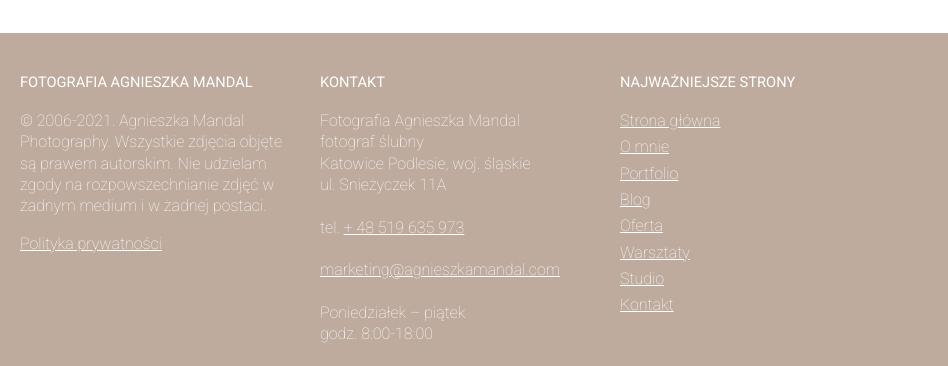
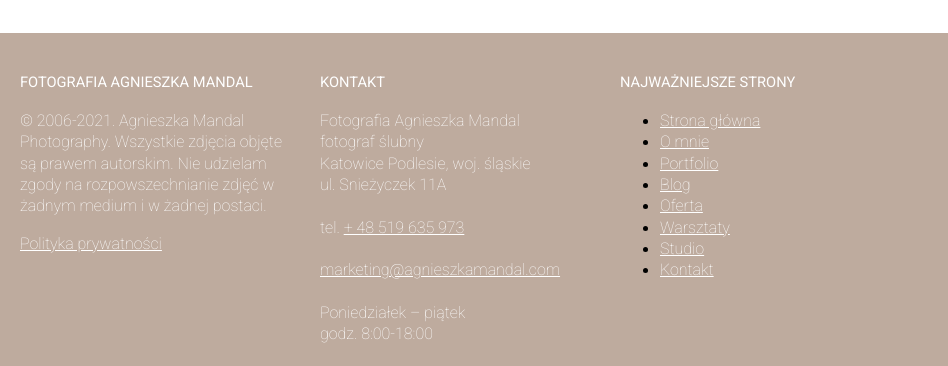
Before and after one commit to wojciechkibitlewski/fotografia-layout, a plain HTML site: page index.html in a window 1280 px wide. Shown: the part 2658-3024 px from the top of the page, 332-1280 px from the left. Drawn offline with Linux system fonts and the light colour scheme.

Commit message:
walidacja pliku

```diff
--- a/index.html
+++ b/index.html
@@ -1,5 +1,5 @@
 <!DOCTYPE html>
-<html lang="en">
+<html lang="pl">
 <head>
     <meta charset="UTF-8">
     <meta http-equiv="X-UA-Compatible" content="IE=edge">
@@ -168,7 +168,7 @@
                     © 2006-2021. Agnieszka Mandal Photography. Wszystkie zdjęcia objęte są prawem autorskim. Nie udzielam zgody na rozpowszechnianie zdjęć w żadnym medium i w żadnej postaci.
                     </p>
                     <a href="#" title="Polityka prywatności">Polityka prywatności</a>
-                    </p>
+
                 </div>
                 <div class="card">
                     <h4>Kontakt</h4>
@@ -185,21 +185,20 @@
                         Poniedziałek – piątek<br>
                         godz. 8:00-18:00
                     </address>
-                    </p>
+
                 </div>
                 <div class="card">
                     <h4>Najważniejsze strony</h4>
-                    <dl>
-                        <dt><a href="#" title="">Strona główna</a> </dt>
-                        <dt><a href="#" title="">O mnie</a></dt>
-                        <dt><a href="#" title="">Portfolio</a></dt>
-                        <dt><a href="#" title="">Blog</a></dt>
-                        <dt><a href="#" title="">Oferta</a></dt>
-                        <dt><a href="#" title="">Warsztaty</a></dt>
-                        <dt><a href="#" title="">Studio</a></dt>
-                        <dt><a href="#" title="">Kontakt</a></dt>
-
-                    </dl>
+                    <ul>
+                        <li><a href="#" title="">Strona główna</a></li>
+                        <li><a href="#" title="">O mnie</a></li>
+                        <li><a href="#" title="">Portfolio</a></li>
+                        <li><a href="#" title="">Blog</a></li>
+                        <li><a href="#" title="">Oferta</a></li>
+                        <li><a href="#" title="">Warsztaty</a></li>
+                        <li><a href="#" title="">Studio</a></li>
+                        <li><a href="#" title="">Kontakt</a></li>
+                    </ul>
                 </div>
                 <div class="card">
                     <h4>Fotografia ślubna</h4>
```
